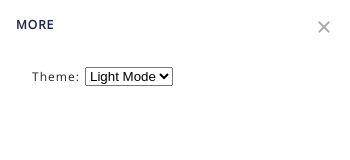
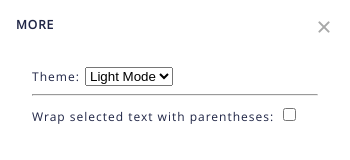
Before and after one commit to teamxenox/caligator, an Electron app: page app/index.html in a window 350 px wide. Both pictures are taken after a click on the icon 22 px from the left and 27 px from the top of the page. Drawn offline with Linux system fonts and the light colour scheme; no server answers; files whose address does not match are found by name.

Commit message:
Added toggle wrap in parentheses feature in menu

```diff
--- a/app/index.html
+++ b/app/index.html
@@ -1,5 +1,6 @@
 <!DOCTYPE html>
 <html>
+
 <head>
     <meta charset="utf-8" />
     <title>Caligator</title>
@@ -21,6 +22,7 @@
             }
         };
         loadTheme();
+
     </script>
     <link rel="stylesheet" href="index.css" />
 </head>
@@ -41,6 +43,10 @@
                 <option value="dark">Dark Mode</option>
                 <option value="light">Light Mode</option>
             </select>
+
+            <hr />
+            <label for="toggle-paren-wrap">Wrap selected text with parentheses</label>
+            <input type="checkbox" id="toggle-paren-wrap">
         </div>
     </div>
 
@@ -64,4 +70,5 @@
 
     <script src="script.js"></script>
 </body>
+
 </html>
--- a/utils/keyboard.js
+++ b/utils/keyboard.js
@@ -29,7 +29,7 @@ const overrideShift = (key) => {
 
   // do this if
   if (selection.length > 0) {
-    if (key === keys.OPEN_PARENTHESIS) {
+    if (key === keys.OPEN_PARENTHESIS && document.getElementById('toggle-paren-wrap').checked) {
 
       // don't replace the text
       event.preventDefault();
```
Lines whose indentation alone changed are shown as unchanged.
